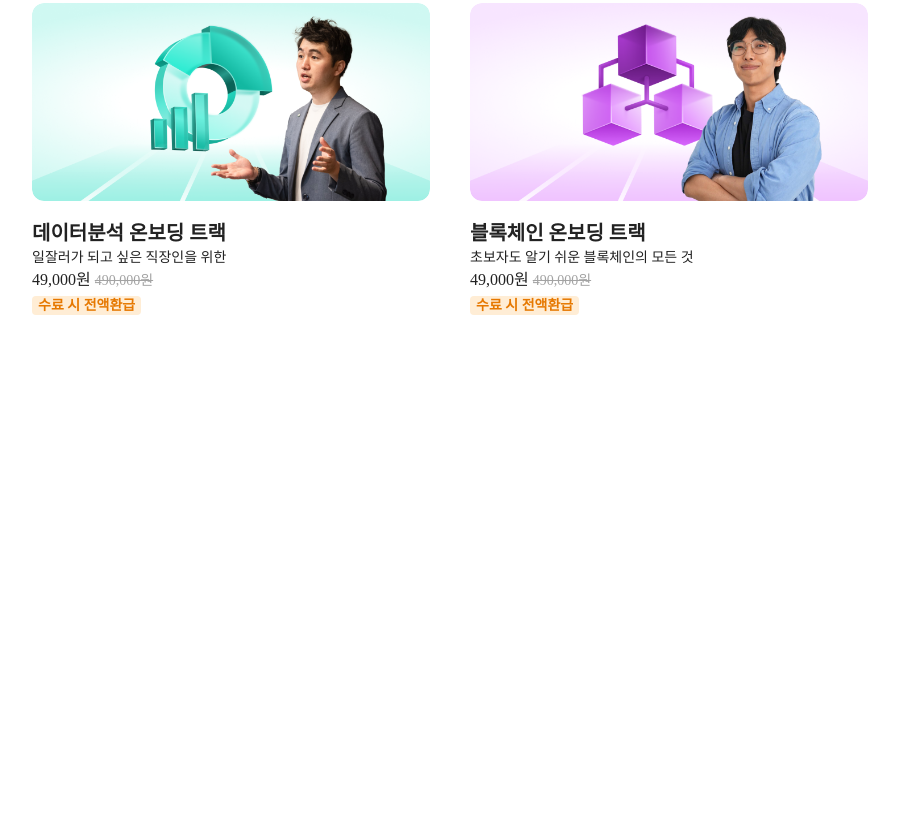
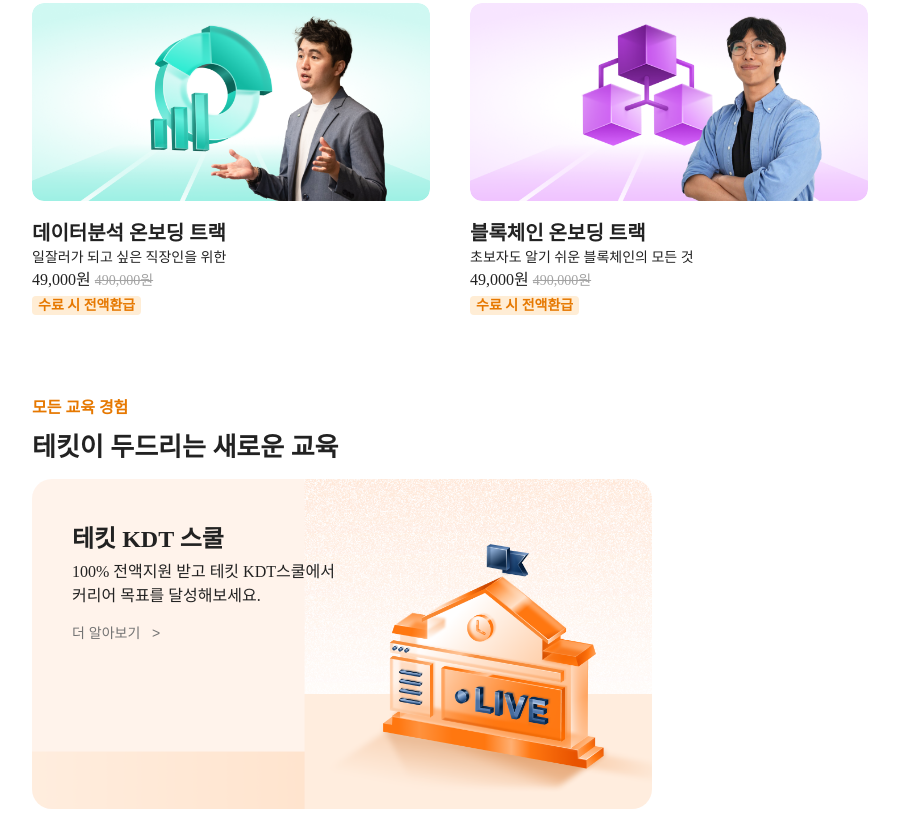
Before and after one commit to KimKyeongSeog/TechIT-Clone, a plain HTML site: page index.html in a window 1280 px wide. Shown: the part 3201-4026 px from the top of the page, without its empty margins (8-907 px from the left). Before the commit the page ends 3531 px from the top, so only its background shows below. Drawn offline with Linux system fonts and the light colour scheme; a web font is replaced by a local one.

Commit message:
bottom card

```diff
--- a/index.html
+++ b/index.html
@@ -28,7 +28,7 @@
     </header>
     <main>
       <div class="banner">
-        <div class="banner-container" k>
+        <div class="banner-container">
           <h3>TECHIT 카카오톡 채널 추가 이벤트</h3>
           <h5>개발자 성장에 필요한 모든 것이 담긴 시크릿 페이지 제공</h5>
         </div>
@@ -248,6 +248,22 @@
           </li>
         </ul>
       </section>
+      <section class="techit-school-container">
+        <div>
+          <div>
+            <h5>모든 교육 경험</h5>
+            <h3>테킷이 두드리는 새로운 교육</h3>
+          </div>
+        </div>
+        <ul class="education">
+          <li class="edu-techit">
+            <h3>테킷 KDT 스쿨</h3>
+            <h5>100% 전액지원 받고 테킷 KDT스쿨에서</h5>
+            <h5>커리어 목표를 달성해보세요.</h5>
+            <button>더 알아보기&nbsp;&nbsp;&nbsp;></button>
+          </li>
+        </ul>
+      </section>
     </main>
   </body>
 </html>
--- a/style.css
+++ b/style.css
@@ -346,3 +346,32 @@ ul {
   font-weight: 600;
   border-radius: 4px;
 }
+
+.education > li {
+  background-color: pink;
+  width: 540px;
+  height: 250px;
+  border-radius: 20px;
+  padding: 40px;
+  background-size: cover;
+}
+
+.education > .edu-techit {
+  background-image: url("./images/techit.png");
+}
+
+.education > li > h3 {
+  font-size: 24px;
+  font-weight: 700;
+  margin-bottom: 4px;
+}
+
+.education > li > h5 {
+  font-size: 16px;
+}
+
+.education > li > button {
+  color: #737373;
+  font-size: 14px;
+  margin-top: 16px;
+}
```
